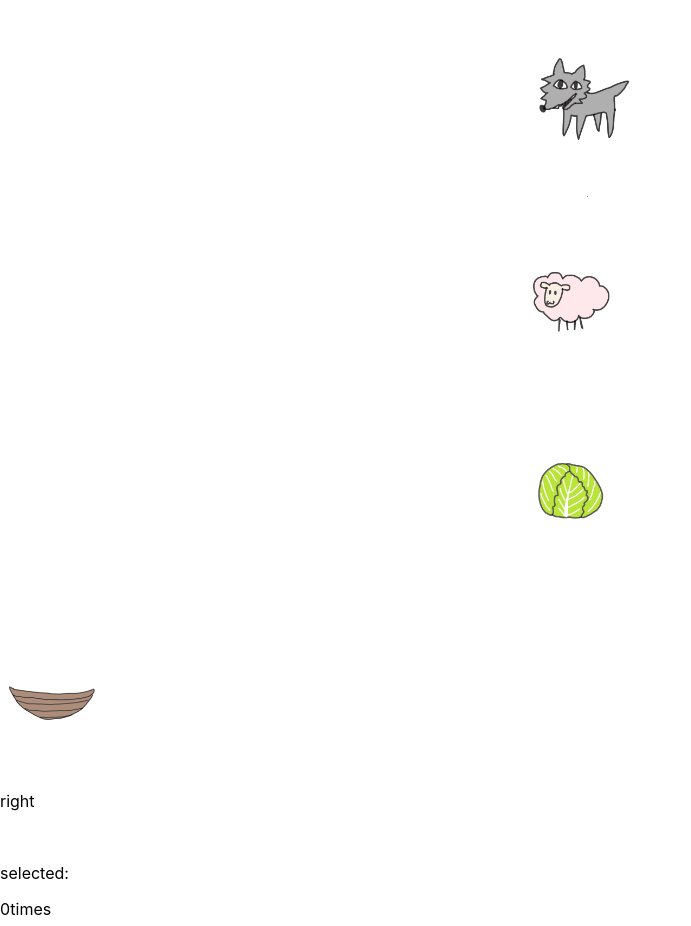
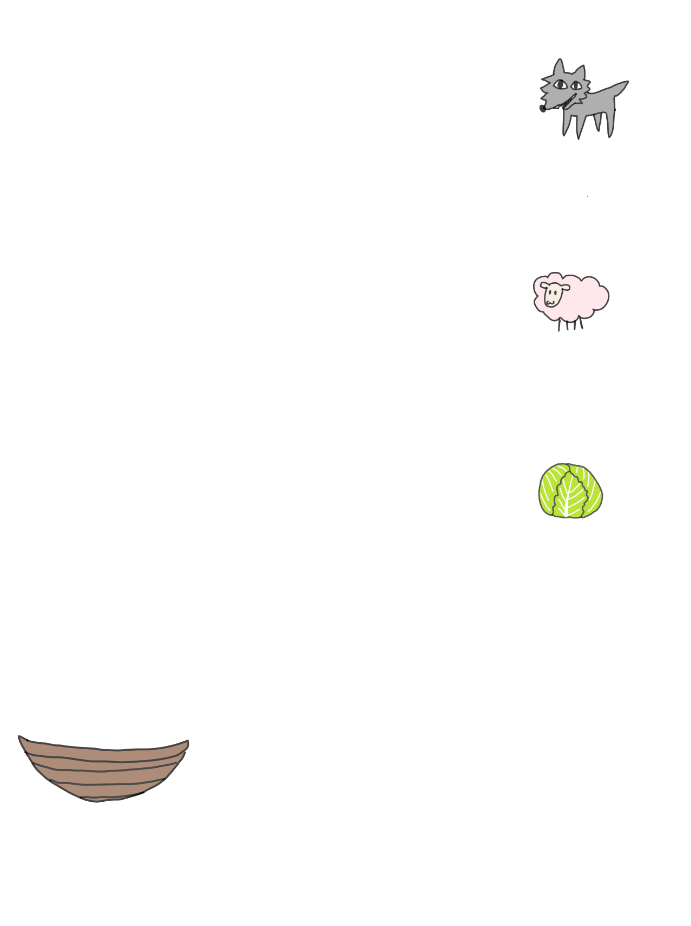
Before and after one commit to nachan28/walf_sheep_cabbage, a React (Create React App) app: page / in a window 1280 px wide. Shown: the top 926 px of the page, without its empty margins (0-691 px from the left). Built offline with nearby package versions, Linux system fonts and the light colour scheme.

Commit message:
Make Boat component droppable. It accepts wolf, sheep and cabbage

```diff
--- a/src/components/Boat.tsx
+++ b/src/components/Boat.tsx
@@ -1,5 +1,42 @@
+import { useDrop } from "react-dnd";
+
 export const Boat = () => {
+    const [{ isOver }, drop] = useDrop(
+        () => ({
+            accept: ["wolf", "sheep", "cabbage"],
+            drop: () => handleItemDropped(),
+            collect: monitor => ({
+                isOver: !!monitor.isOver()
+            })
+        })
+    )
+
+    const handleItemDropped = () => {
+        console.log("item dropped!")
+    }
     return (
-        <img src="/boat.png" alt="boat" width="100px"/>
+        <div
+            ref={drop}
+            style={{
+                position: 'relative',
+                width: '100%',
+                height: '100%',
+            }}
+        >
+            {isOver && (
+        <div
+          style={{
+            position: 'absolute',
+            top: 0,
+            left: 0,
+            height: '100%',
+            width: '100%',
+            zIndex: 1,
+            backgroundColor: 'yellow',
+          }}
+        />
+      )}
+            <img src="/boat.png" alt="boat" width="200px" />
+        </div>
     )
 }
```
